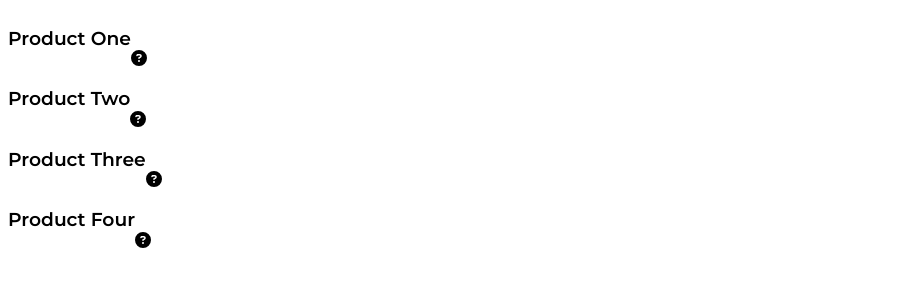
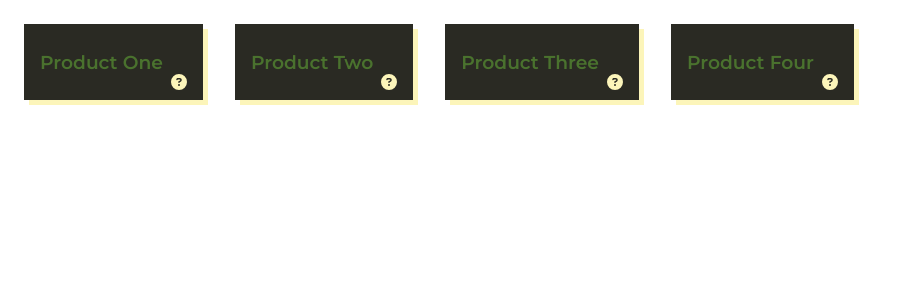
Before and after one commit to ghostwriter7/assignment02, an Angular app: page /products in a window 1280 px wide. Shown: the top 300 px of the page, without its empty margins (0-913 px from the left). Built offline with nearby package versions, Linux system fonts and the light colour scheme.

Commit message:
First version of Product Tile finished

```diff
--- a/src/app/pages/products/product-tile/product-tile.component.html
+++ b/src/app/pages/products/product-tile/product-tile.component.html
@@ -1,6 +1,6 @@
 <div
   (click)="onSelect.emit()"
-  class="product d-flex">
+  class="product">
     <h3 class="product__name">{{ product.name }}</h3>
     <fa-icon
       [attr.data-description]="product.description"
--- a/src/app/pages/products/product-tile/product-tile.component.scss
+++ b/src/app/pages/products/product-tile/product-tile.component.scss
@@ -1,11 +1,53 @@
 @import "../../../../assets/styles/colors";
 
 .product {
+  display: inline-flex;
+  background-color: $clr-secondary;
+  color: $clr-accent;
+  padding: .5rem 1rem;
+  margin: 1rem;
+  box-shadow: 5px 5px 0 $clr-primary;
+  cursor: pointer;
+  transition: all .3s ease-in-out;
+
+  &:hover {
+    transform: scale(1.1);
+  }
+
+  &:hover &__name {
+    color: $clr-primary;
+  }
+
+  &.active {
+    background-size: 50px 50px;
+    background-image: repeating-linear-gradient(
+        45deg,
+        transparentize($clr-primary, .5) 25%,
+        transparentize($clr-primary, .5) 50%,
+        transparent 50%,
+        transparent 75%,
+    );
+
+    &:hover {
+      transform: initial;
+    }
+
+    .product__name {
+      background-color: $clr-primary;
+      color: $clr-accent !important;
+    }
+  }
+
+  &__name {
+    transition: all .3s ease-in-out;
+  }
+
   &__description {
     align-self: flex-end;
-    cursor: pointer;
+    margin-left: .5rem;
     position: relative;
     perspective: 1000px;
+    color: $clr-primary;
 
     &:hover::before,
     &:hover::after {
--- a/src/app/pages/products/product-tile/product-tile.component.ts
+++ b/src/app/pages/products/product-tile/product-tile.component.ts
@@ -14,7 +14,6 @@ export class ProductTileComponent implements OnInit {
   constructor(public iconsService: IconsService) { }
 
   ngOnInit(): void {
-    window.addEventListener('keydown', () => {});
   }
 
 }
--- a/src/app/pages/products/products-list/products-list.component.html
+++ b/src/app/pages/products/products-list/products-list.component.html
@@ -1,4 +1,4 @@
-<div class="products" [ngClass]="{ disabled: disabled }">
+<div class="products-list" [ngClass]="{ disabled: disabled }">
   <app-product-tile
     *ngFor="let product of products"
     [product]="product"
--- a/src/app/pages/products/products-list/products-list.component.scss
+++ b/src/app/pages/products/products-list/products-list.component.scss
@@ -0,0 +1,4 @@
+.products-list {
+  display: flex;
+  flex-wrap: wrap;
+}
```
